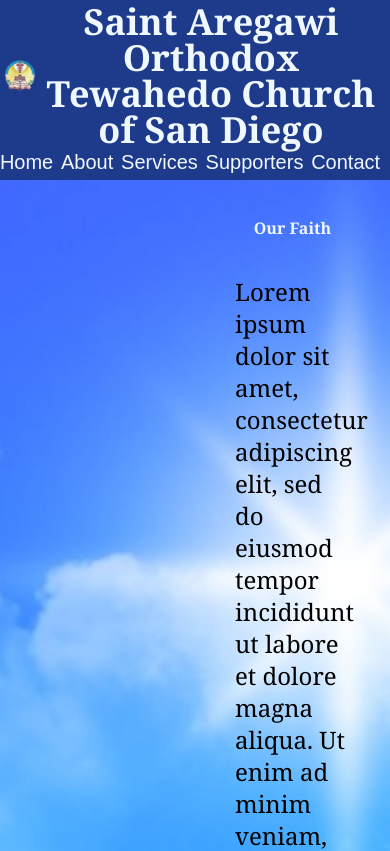
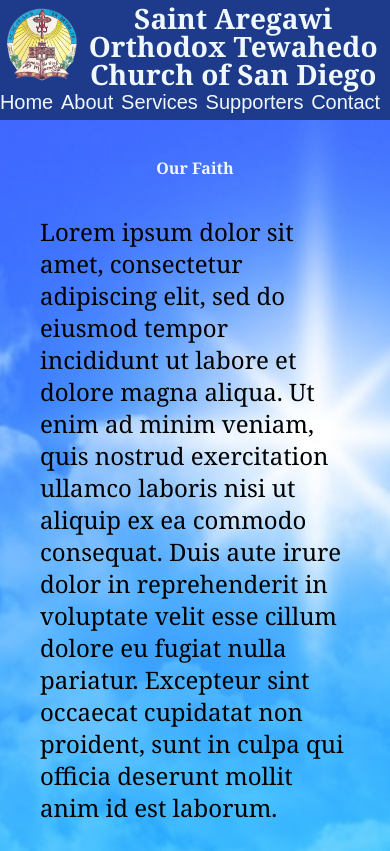
Before and after one commit to rambriz91/abune-aregawi, a React (Vite) app: page / in a window 390 px wide. Shown: the top 851 px of the page. Built offline with nearby package versions, Linux system fonts and the light colour scheme.

Commit message:
made home page responsive.

```diff
--- a/src/assets/style.css
+++ b/src/assets/style.css
@@ -60,3 +60,28 @@
 .georgia {
     font-family: Georgia, 'Times New Roman', Times, serif;
 }
+
+@media(max-width: 768px) {
+    h2 {
+        font-size: 2.5rem;
+    }
+    #church-name {
+        font-size:1.75rem
+    }
+
+    #church-logo {
+        width: 20%;
+    }
+
+    #name-div {
+        width: 80%
+    }
+
+    #home-div {
+        flex-wrap: wrap-reverse;
+    }
+    #left-div,  #right-div {
+        width: 100%;
+    }
+
+}
--- a/src/components/Header.jsx
+++ b/src/components/Header.jsx
@@ -2,10 +2,10 @@
 function Header() {
   return (
     <header className='flex flex-wrap p-1 bg-blue-900'>
-      <div className='w-1/12 flex items-center'>
+      <div id='church-logo' className='w-1/12 flex items-center'>
         <img className='w-full' src='/images/church-logo.png' alt='' />
       </div>
-      <div className='w-11/12 flex justify-center'>
+      <div id='name-div' className='w-11/12 flex justify-center'>
         <h1 id='church-name'>Saint Aregawi Orthodox Tewahedo Church of San Diego</h1>
       </div>
       <Navigation />
--- a/src/pages/About.jsx
+++ b/src/pages/About.jsx
@@ -1,8 +1,8 @@
 export default function About() {
   return (
-    <>
-      <h1>About Us</h1>
-      <p>
+    <div className='flex flex-col max-h-full'>
+      <h2 className='text-center'>About Us</h2>
+      <p className='m-10'>
         YOU are invited to join us! We are a small, dynamic, conservative
         congregation, centrally located in San Diego, CA. Family, culture and
         congregation are three pillars of who we are. Many of our congregants
@@ -13,6 +13,6 @@
         assign an Ambassador to welcome you and introduce you to your new Church
         Family!
       </p>
-    </>
+    </div>
   );
 }
--- a/src/pages/Home.jsx
+++ b/src/pages/Home.jsx
@@ -1,11 +1,11 @@
 export default function Home() {
   return (
-    <>
-      <div className='flex flex-col justify-center items-center w-1/2 my-10'>
+    <div id= 'home-div' className='flex'>
+      <div id='left-div' className='flex flex-col justify-center items-center w-1/2 my-10'>
         <img className='w-3/4' src='/images/Abune-Aregawi-12-1200x802.jpg' alt='' />
         <img className='w-3/4 mt-5' src='/images/aregawi-mural.jpg' alt='' />
       </div>
-      <div className='w-1/2 my-10'>
+      <div id='right-div' className='w-1/2 my-10'>
         <h2 className='text-center georgia'>Our Faith</h2>
         <p className='text-2xl p-5 m-5 georgia '>
           Lorem ipsum dolor sit amet, consectetur adipiscing elit, sed do
@@ -17,6 +17,6 @@
           culpa qui officia deserunt mollit anim id est laborum.
         </p>
       </div>
-    </>
+    </div>
   );
 }
```
